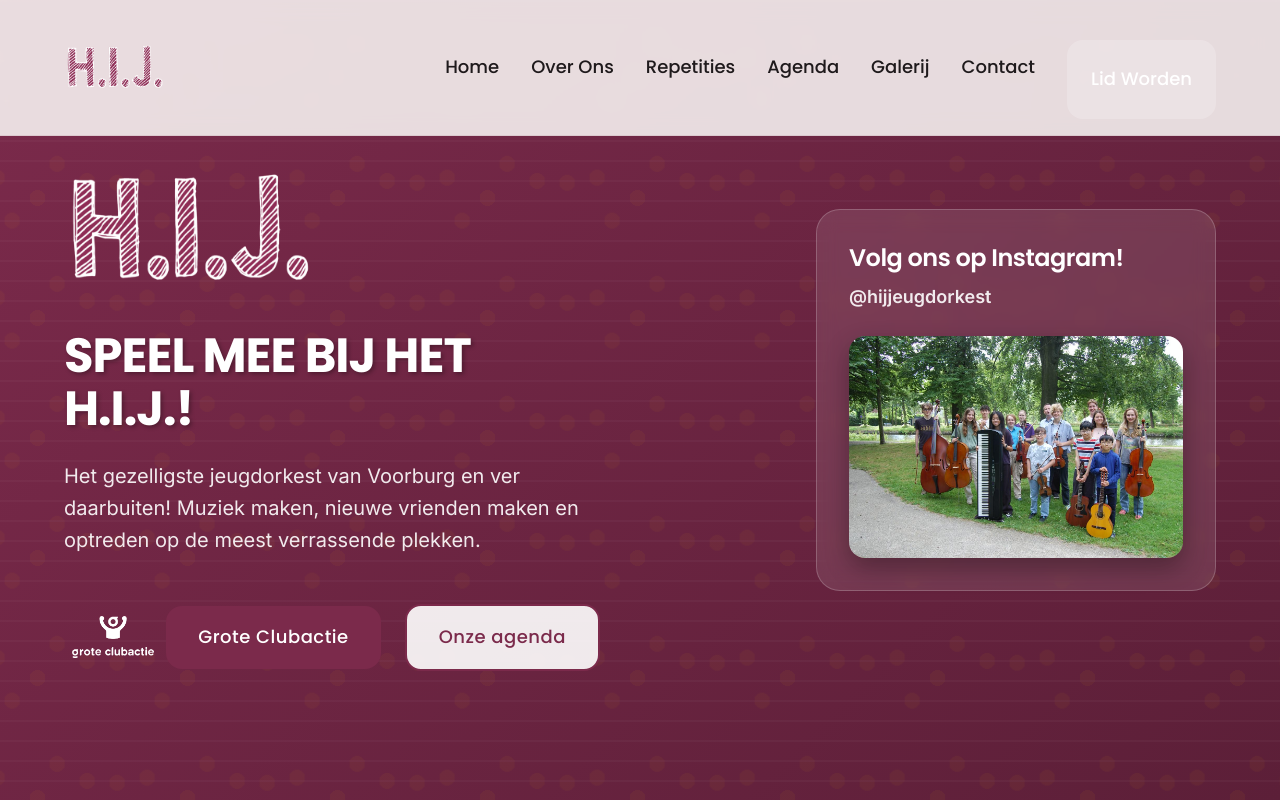
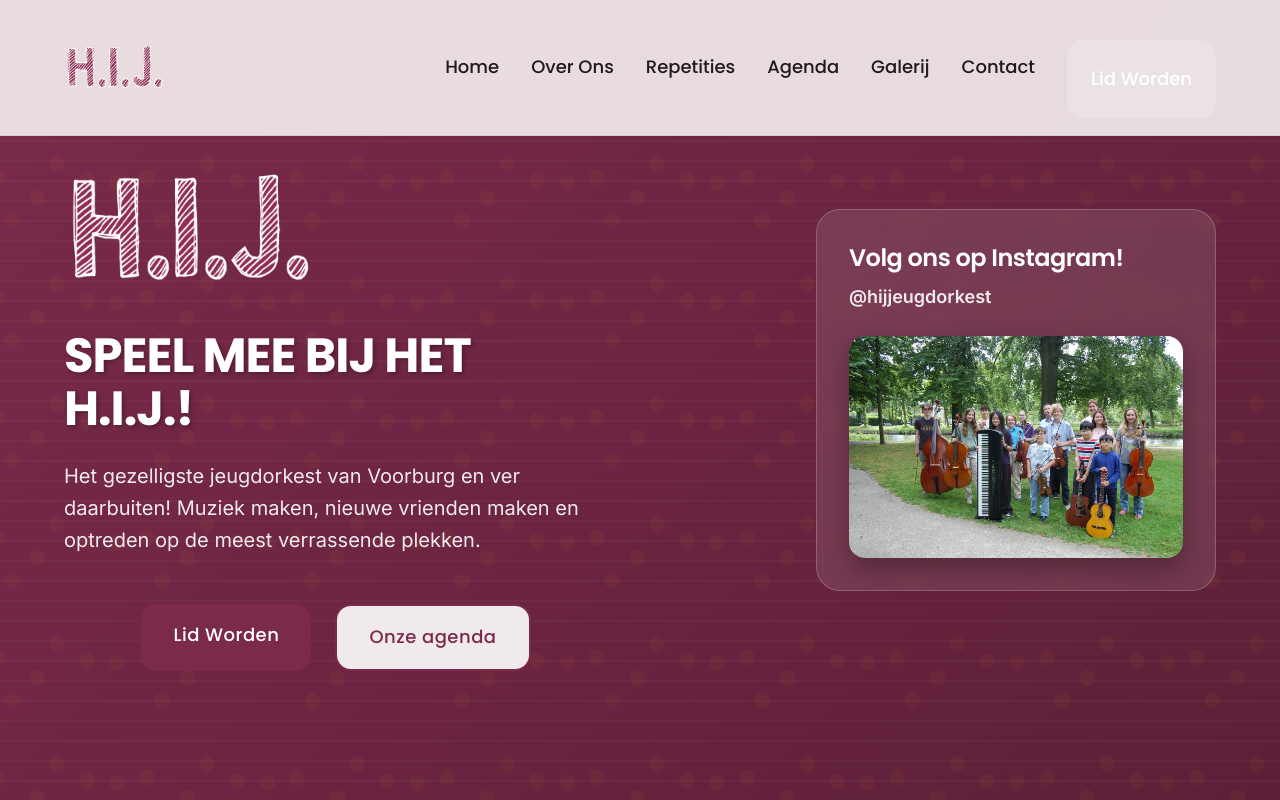
Before and after one commit to MCBoender/HIJ-website, a plain HTML site: page index.html in a window 1280 px wide. Shown: the top 800 px of the page. Drawn offline with Linux system fonts and the light colour scheme; no server answers.

Commit message:
Add files via upload

```diff
--- a/index.html
+++ b/index.html
@@ -49,23 +49,9 @@
                 <h1 class="hero-title">SPEEL MEE BIJ HET H.I.J.!</h1>
                 <p class="hero-subtitle">Het gezelligste jeugdorkest van Voorburg en ver daarbuiten! Muziek maken, nieuwe vrienden maken en optreden op de meest verrassende plekken.</p>
                 <div class="hero-cta">
-
-    <div style="display: inline-flex; align-items: center; gap: 12px;">
-        <img src="imgs/GCA-logo.png"
-             alt="Grote Clubactie"
-             style="height: 42px; width: auto;">
-
-        <a href="https://lot.clubactie.nl/lot/haags-instrumentaal-jeugdensemble--h.i.j.-/7452233"
-           class="btn btn-primary"
-           target="_blank"
-           rel="noopener noreferrer">
-            Grote Clubactie
-        </a>
-    </div>
-
-    <a href="#agenda" class="btn btn-secondary">Onze agenda</a>
-
-</div>
+                    <a href="#lid-worden" class="btn btn-primary">Lid Worden</a>
+                    <a href="#agenda" class="btn btn-secondary">Onze agenda</a>
+                </div>
             </div>
             <div class="hero-instagram">
                 <div class="instagram-embed">
```
